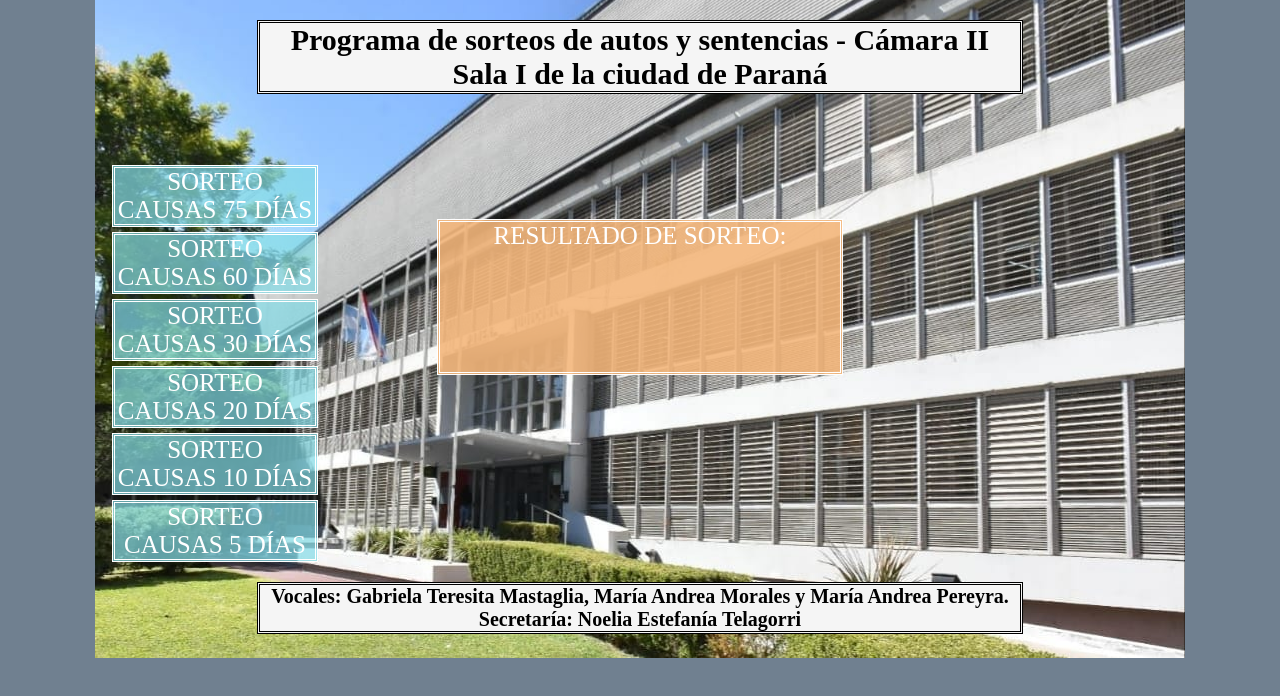
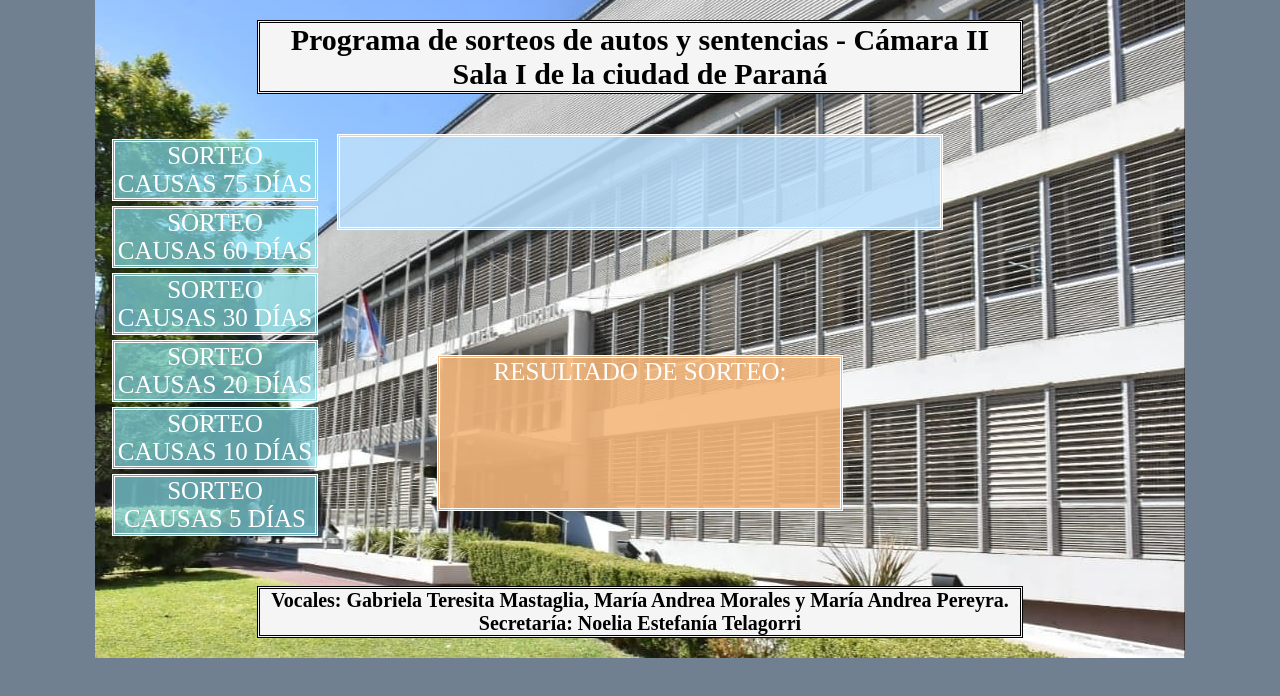
Before and after one commit to AdanCP/ProyectoSorteo, a plain HTML site: page Proyecto Sorteos Cámara/proyecto1.html in a window 1280 px wide. Drawn offline with Linux system fonts and the light colour scheme.

Commit message:
Add files via upload

```diff
--- a/Proyecto Sorteos Cámara/proyecto1.html
+++ b/Proyecto Sorteos Cámara/proyecto1.html
@@ -49,10 +49,10 @@
 
 	#parr1 {
 		width:760px;
-		margin-top: 20px;
+		margin-top: 50px;
 		margin-left: auto;
 		margin-right: auto;
-		margin-bottom: 20px;
+		margin-bottom: 17px;
 		color: black;
 		font-weight: bolder;
 		font-size: 20px;
@@ -74,9 +74,39 @@
   		}
 		}
 
+	#causa-ingresada {
+		border-style: double;
+		border-color: white;
+		width: 600px;
+		height: 90px;
+		margin-top: 40px;
+		margin-bottom: 10px;
+    	margin-left: auto;
+        margin-right: auto;
+		background-color: #bbdefbe3;
+		font-size: 25px;
+		color: white;
+		list-style-type: none;
+		text-transform: uppercase;
+		text-align: center;
+	}
+
+	#causa-ingresada {
+		opacity: 0;
+  		animation: aparecer 1.5s forwards;
+	}
+		@keyframes aparecer {
+  		from {
+    		opacity: 0;
+  		}
+  		to {
+    	opacity: 1;
+  		}
+	}
+
 
 	#sorteos-gral {
-		margin-top: -335px;
+		margin-top: -497px;
 		margin-left: -850px;
 		margin-right: auto;
 		font-size: 25px;
@@ -317,6 +347,9 @@
 <body>
 	<div id= "contenedor_titulo"> <h1 id="titulo"> Programa de sorteos de autos y sentencias - Cámara II Sala I de la ciudad de Paraná </h1></div>
 
+	<div>
+	<p  id="causa-ingresada"></p>
+	</div>
 
 
 	<div>
@@ -343,7 +376,14 @@
 
 	<script src="./script.js"></script>
 	<script src="./sweetalert2.js"></script>
+	<script>
 
+      // Obtener el valor ingresado del parámetro en la URL
+      const valor_recuperado = new URLSearchParams(window.location.search).get("ingresacaratula");
+
+      // Mostrar el valor en la página
+      document.getElementById("causa-ingresada").innerHTML = valor_recuperado;
+  	</script>
 
 </body>
 </html>
```
Also changed, not shown: Proyecto Sorteos Cámara/index.html (+16 -1 lines).
